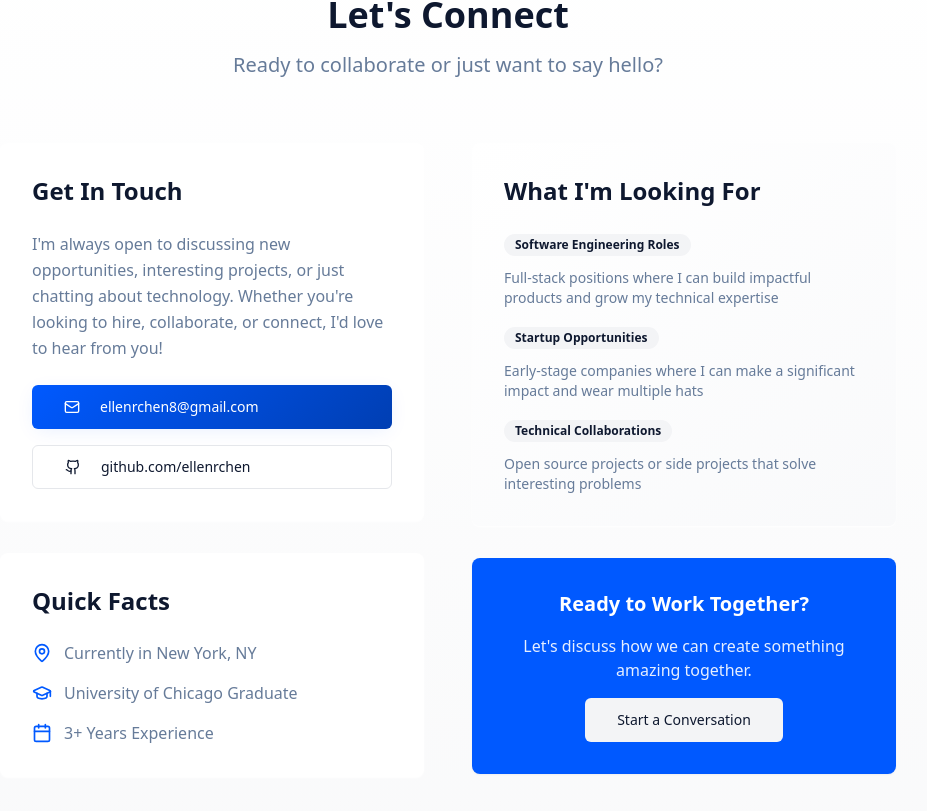
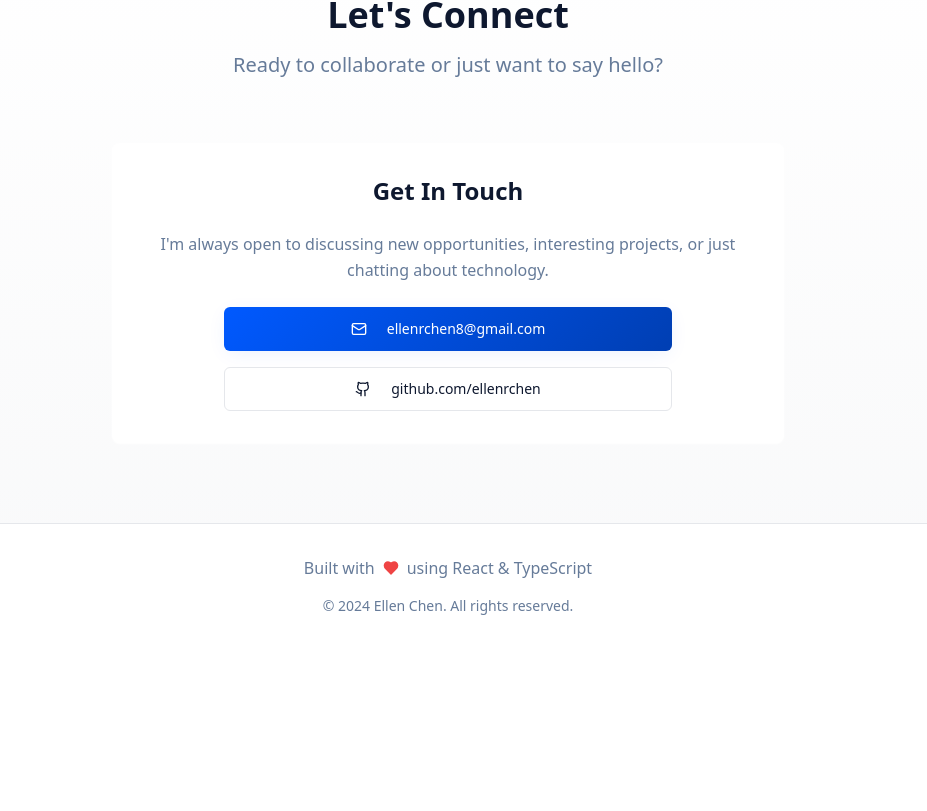
Before and after one commit to ellenrchen/ellen-chen, a React (Vite) app: page / in a window 1280 px wide. Shown: the part 4669-5480 px from the top of the page, without its empty margins (192-1119 px from the left). After the commit the page ends 5317 px from the top, so only its background shows below. Built offline with nearby package versions, Linux system fonts and the light colour scheme.

Commit message:
Simplify contact section
Remove "What I'm Looking For?" section and "Quick Facts" to simplify the contact page.

```diff
--- a/src/components/Contact.tsx
+++ b/src/components/Contact.tsx
@@ -15,22 +15,20 @@ const Contact = () => {
             </p>
           </div>
 
-          <div className="grid lg:grid-cols-2 gap-12">
-            <div className="space-y-8">
+          <div className="max-w-2xl mx-auto">
             <Card className="p-8 bg-background shadow-card border-0">
-                <div className="space-y-6">
+              <div className="space-y-6 text-center">
                 <h3 className="text-2xl font-semibold text-foreground">Get In Touch</h3>
                 <p className="text-muted-foreground leading-relaxed">
                   I'm always open to discussing new opportunities, interesting projects,
-                    or just chatting about technology. Whether you're looking to hire,
-                    collaborate, or connect, I'd love to hear from you!
+                  or just chatting about technology.
                 </p>
 
-                  <div className="space-y-4">
+                <div className="space-y-4 max-w-md mx-auto">
                   <Button
                     variant="hero"
                     size="lg"
-                      className="w-full justify-start"
+                    className="w-full justify-center"
                     onClick={() => window.open('mailto:ellenrchen8@gmail.com', '_blank')}
                   >
                     <Mail className="mr-3 h-5 w-5" />
@@ -40,7 +38,7 @@ const Contact = () => {
                   <Button
                     variant="outline"
                     size="lg"
-                      className="w-full justify-start"
+                    className="w-full justify-center"
                     onClick={() => window.open('https://github.com/ellenrchen', '_blank')}
                   >
                     <Github className="mr-3 h-5 w-5" />
@@ -49,73 +47,6 @@ const Contact = () => {
                 </div>
               </div>
             </Card>
-
-              <Card className="p-8 bg-background shadow-card border-0">
-                <div className="space-y-6">
-                  <h3 className="text-2xl font-semibold text-foreground">Quick Facts</h3>
-                  <div className="space-y-4">
-                    <div className="flex items-center gap-3">
-                      <MapPin className="h-5 w-5 text-primary" />
-                      <span className="text-muted-foreground">Currently in New York, NY</span>
-                    </div>
-                    <div className="flex items-center gap-3">
-                      <GraduationCap className="h-5 w-5 text-primary" />
-                      <span className="text-muted-foreground">University of Chicago Graduate</span>
-                    </div>
-                    <div className="flex items-center gap-3">
-                      <Calendar className="h-5 w-5 text-primary" />
-                      <span className="text-muted-foreground">3+ Years Experience</span>
-                    </div>
-                  </div>
-                </div>
-              </Card>
-            </div>
-
-            <div className="space-y-8">
-              <Card className="p-8 bg-gradient-card shadow-card border-0">
-                <div className="space-y-6">
-                  <h3 className="text-2xl font-semibold text-foreground">What I'm Looking For</h3>
-                  <div className="space-y-4">
-                    <div className="space-y-3">
-                      <Badge variant="secondary" className="inline-block">Software Engineering Roles</Badge>
-                      <p className="text-sm text-muted-foreground">
-                        Full-stack positions where I can build impactful products and grow my technical expertise
-                      </p>
-                    </div>
-
-                    <div className="space-y-3">
-                      <Badge variant="secondary" className="inline-block">Startup Opportunities</Badge>
-                      <p className="text-sm text-muted-foreground">
-                        Early-stage companies where I can make a significant impact and wear multiple hats
-                      </p>
-                    </div>
-
-                    <div className="space-y-3">
-                      <Badge variant="secondary" className="inline-block">Technical Collaborations</Badge>
-                      <p className="text-sm text-muted-foreground">
-                        Open source projects or side projects that solve interesting problems
-                      </p>
-                    </div>
-                  </div>
-                </div>
-              </Card>
-
-              <Card className="p-8 bg-primary text-white shadow-elegant border-0">
-                <div className="space-y-4 text-center">
-                  <h3 className="text-xl font-semibold">Ready to Work Together?</h3>
-                  <p className="text-white/90">
-                    Let's discuss how we can create something amazing together.
-                  </p>
-                  <Button
-                    variant="secondary"
-                    size="lg"
-                    onClick={() => window.open('mailto:ellenrchen8@gmail.com?subject=Let\'s%20Connect!', '_blank')}
-                  >
-                    Start a Conversation
-                  </Button>
-                </div>
-              </Card>
-            </div>
           </div>
         </div>
       </div>
```
Lines whose indentation alone changed are shown as unchanged.
